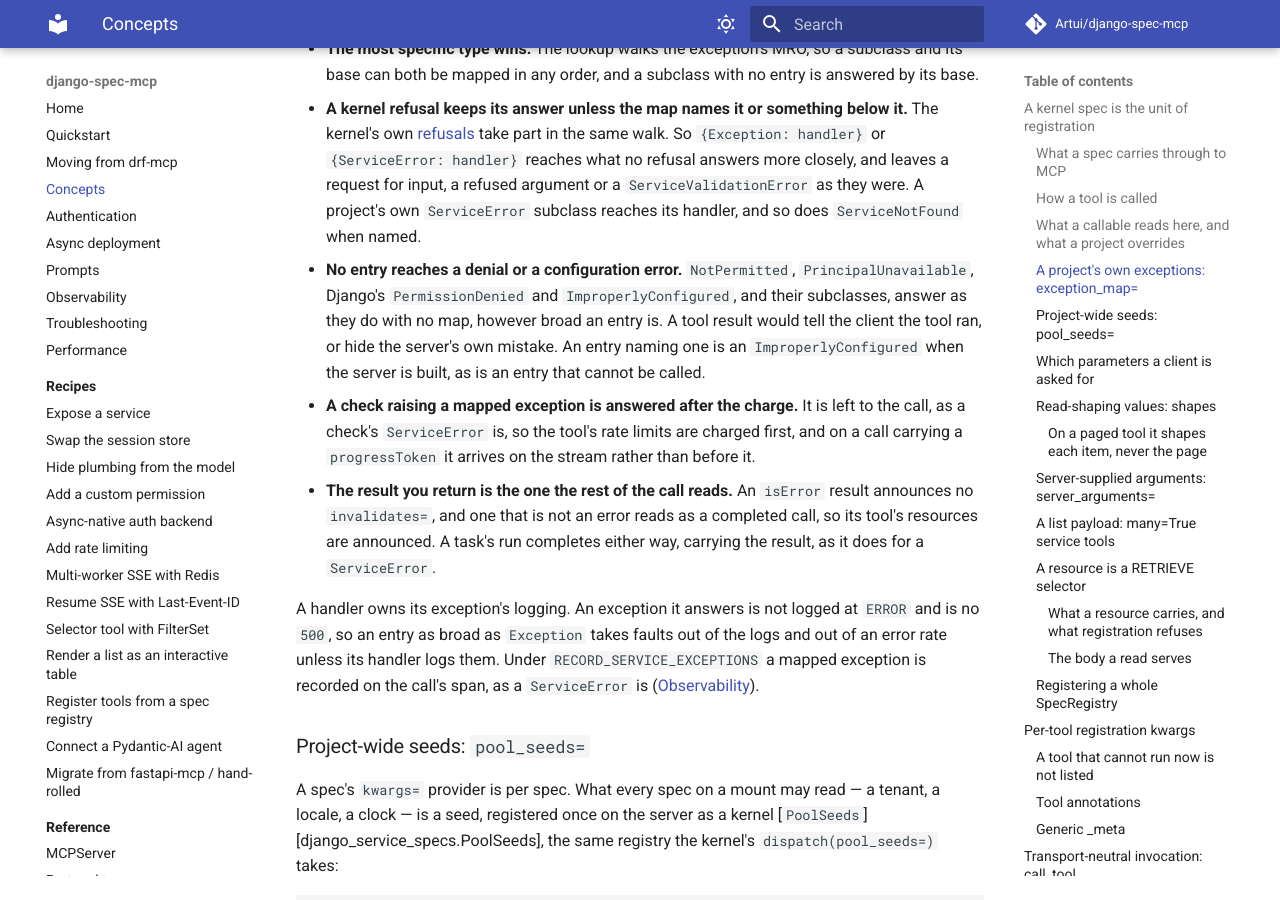
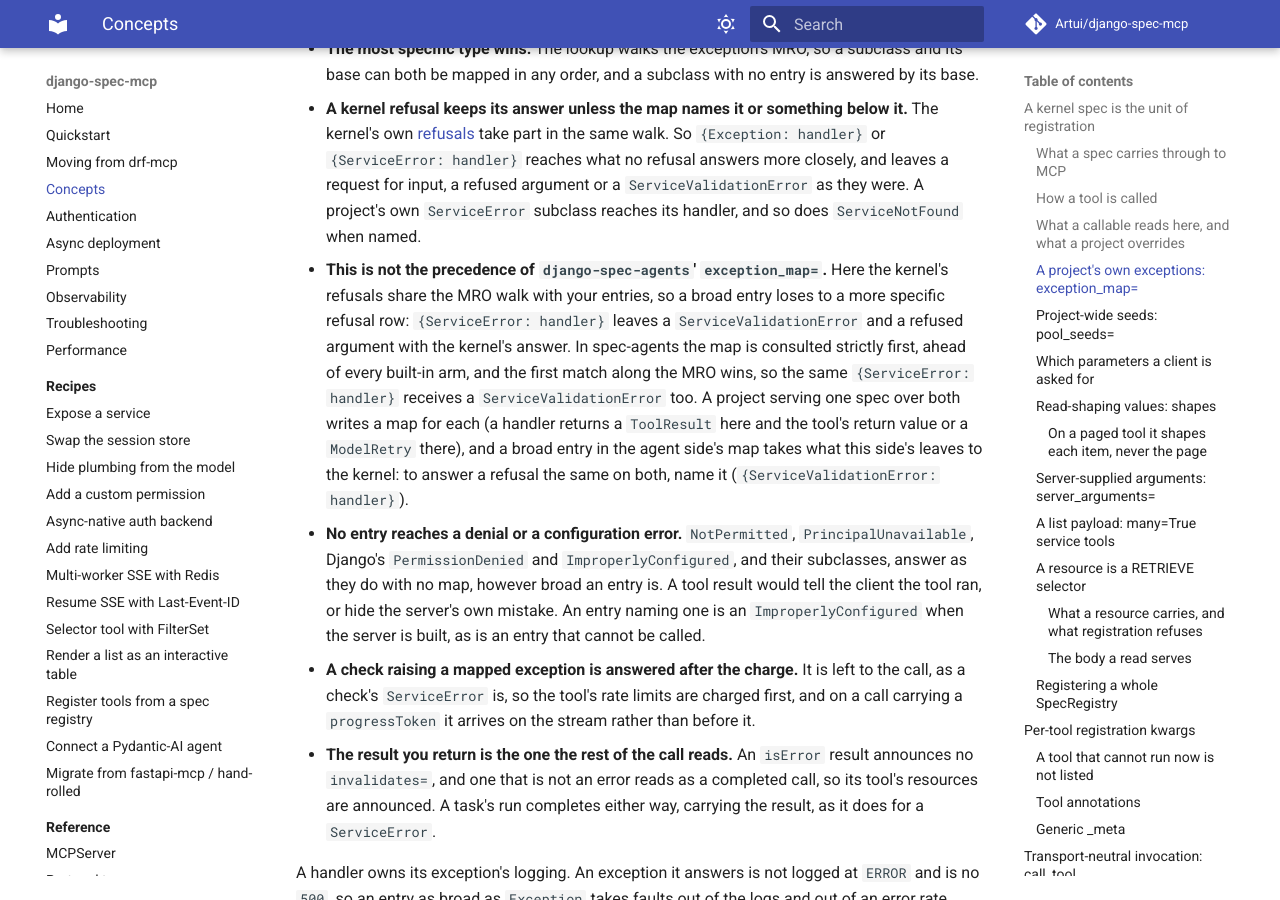
Before and after one commit to Artui/django-spec-mcp, an MkDocs documentation site: the page built from docs/concepts.md, in a window 1280 px wide and 900 px high, scrolled down 5367 px. Built offline with MkDocs 1.6.1 and Material for MkDocs 9.7.7, drawn with Linux system fonts in a browser that asks for light colours; comment, search, counter and statistics services are not loaded.

Commit message:
Say what the boundary answers for a ServiceError, and how exception_map differs from spec-agents'
The invoicing example's docstring named a -32000 the boundary no longer answers; the
isError service_error result is held by the example's smoke test. The exception_map
page now states the precedence difference from spec-agents' map.

Co-Authored-By: Claude Sonnet 5.5 <noreply@anthropic.com>

```diff
--- a/docs/concepts.md
+++ b/docs/concepts.md
@@ -253,6 +253,16 @@ server = MCPServer(name="billing", exception_map={TenantGone: tenant_gone})
   more closely, and leaves a request for input, a refused argument or a
   `ServiceValidationError` as they were. A project's own `ServiceError` subclass reaches
   its handler, and so does `ServiceNotFound` when named.
+- **This is not the precedence of `django-spec-agents`' `exception_map=`.** Here the
+  kernel's refusals share the MRO walk with your entries, so a broad entry loses to a
+  more specific refusal row: `{ServiceError: handler}` leaves a `ServiceValidationError`
+  and a refused argument with the kernel's answer. In spec-agents the map is consulted
+  strictly first, ahead of every built-in arm, and the first match along the MRO wins,
+  so the same `{ServiceError: handler}` receives a `ServiceValidationError` too. A
+  project serving one spec over both writes a map for each (a handler returns a
+  `ToolResult` here and the tool's return value or a `ModelRetry` there), and a broad
+  entry in the agent side's map takes what this side's leaves to the kernel: to answer
+  a refusal the same on both, name it (`{ServiceValidationError: handler}`).
 - **No entry reaches a denial or a configuration error.** `NotPermitted`,
   `PrincipalUnavailable`, Django's `PermissionDenied` and `ImproperlyConfigured`, and
   their subclasses, answer as they do with no map, however broad an entry is. A tool
```
Also changed, not shown: CHANGELOG.md (+9 -0 lines), 1 other file.
